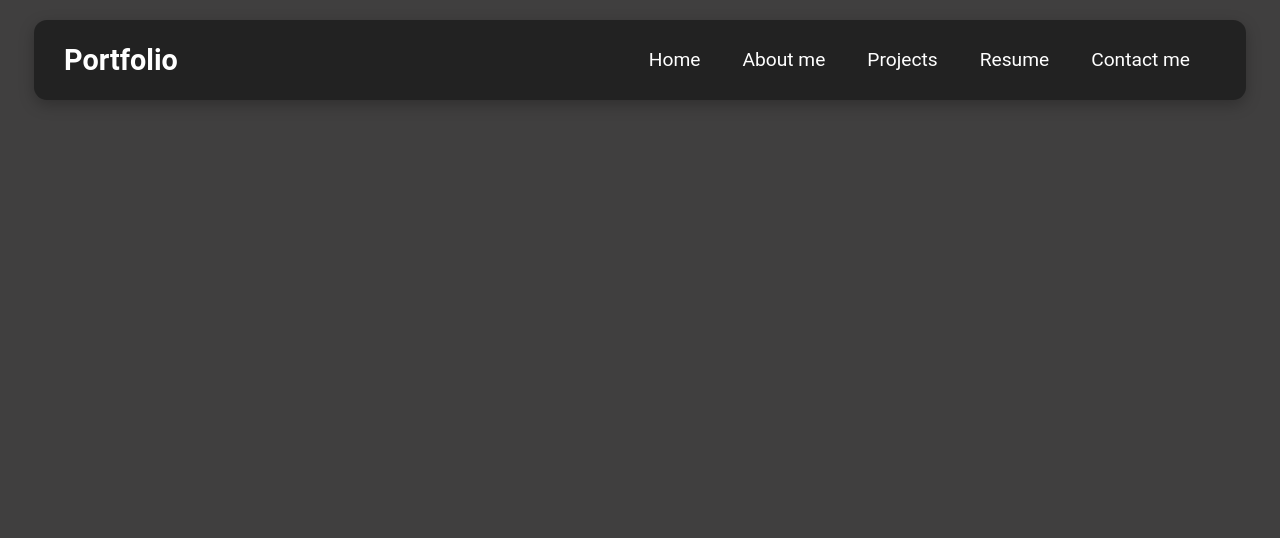
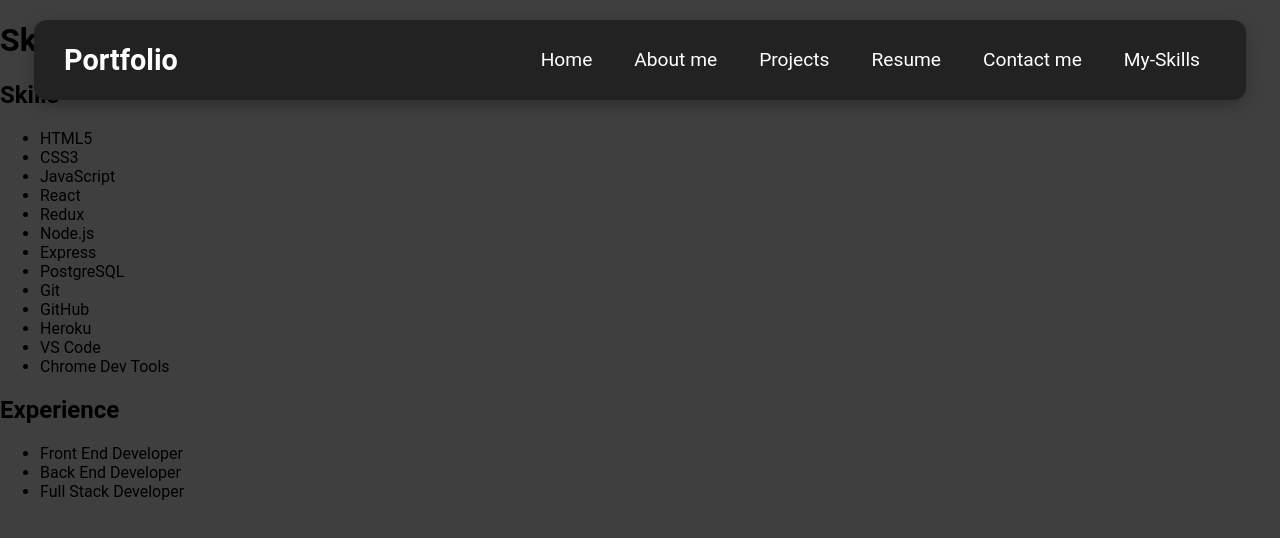
Before and after one commit to nightkuzan/My-Portfolio, a React (Create React App) app: page /myskills in a window 1280 px wide. Shown: the top 538 px of the page. Built offline with nearby package versions, Linux system fonts and the light colour scheme.

Commit message:
del basename

```diff
--- a/package.json
+++ b/package.json
@@ -1,7 +1,7 @@
 {
   "name": "nixht-portfolio",
   "version": "0.1.0",
-  "homepage": "https://nightkuzan.github.io/My-Portfolio",
+  "homepage": "https://nightkuzan.github.io/My-Portfolio/",
 
   "private": true,
   "dependencies": {
--- a/src/App.js
+++ b/src/App.js
@@ -8,6 +8,7 @@ import Contactme from './components/Contactme';
 import Home from './components/Home';
 import Navbar from './components/Navbar';
 import Resume from './components/Resume';
+import SkillnExp from './components/SkillnExp';
 
 class App extends React.Component {
 
@@ -17,9 +18,10 @@ class App extends React.Component {
         <Navbar />
         <Routes>
           <Route exact path="/" element={<Home />} />
-          <Route path="/aboutme" element={<Aboutme />} />
-          <Route path="/resume" element={<Resume />} />
+          <Route path="My-Portfolio/aboutme" element={<Aboutme />} />
+          <Route path="My-Portfolio/resume" element={<Resume />} />
           <Route path="/contactme" element={<Contactme />} />
+          <Route path="/myskills" element={<SkillnExp />} />
         </Routes>
       </>
     );
--- a/src/components/Aboutme.js
+++ b/src/components/Aboutme.js
@@ -4,6 +4,13 @@ function Aboutme(){
         <div>
         asdf
         <h1>asdf</h1>
+        My-PortfolioMy-PortfolioMy-Portfolio
+        My-Portfolio
+        My-Portfolio
+        My-Portfolio
+        My-Portfolio
+        My-Portfolio
+
         </div>
     )
 }
--- a/src/components/Home.js
+++ b/src/components/Home.js
@@ -5,7 +5,8 @@ function Home(){
                 <div className="home">
                     <div className="home-left">
                         <h1 className="home-title">Hi, I'm <span className="home-title-color">Aekkarit</span></h1>
-                        <span className="home-subtitle">I'm a Front-end Web Developer</span>
+                        <span className="home-subtitle">I'm a Web Developer</span>
+                        <span className="home-detail">Front End Developer</span>
                         {/* button to contact me page */}
                         <div className="home-btn">
                             <a href="/contactme" className="btn btn-outline btn-contact">Contact Me</a>
--- a/src/components/MenuData.js
+++ b/src/components/MenuData.js
@@ -6,7 +6,7 @@ export const MenuData = [
     },
     {
         title: 'About me',
-        path: '/aboutme',
+        path: 'My-Portfolio/aboutme',
         cName: 'nav-links',
     },
     {
@@ -16,12 +16,17 @@ export const MenuData = [
     },
     {
         title: 'Resume',
-        path: '/resume',
+        path: 'My-Portfolio/resume',
         cName: 'nav-links',
     },
     {
         title: 'Contact me',
         path: '/contactme',
         cName: 'nav-links',
+    },
+    {
+        title: 'My-Skills',
+        path: '/myskills',
+        cName: 'nav-links',
     }
 ];
--- /dev/null
+++ b/src/components/SkillnExp.js
@@ -0,0 +1,39 @@
+function SkillnExp(){
+    return (
+        <div className="skillnexp">
+        <div className="skillnexp__header">
+            <h1>Skills & Experience</h1>
+        </div>
+        <div className="skillnexp__content">
+            <div className="skillnexp__content__left">
+            <h2>Skills</h2>
+            <ul>
+                <li>HTML5</li>
+                <li>CSS3</li>
+                <li>JavaScript</li>
+                <li>React</li>
+                <li>Redux</li>
+                <li>Node.js</li>
+                <li>Express</li>
+                <li>PostgreSQL</li>
+                <li>Git</li>
+                <li>GitHub</li>
+                <li>Heroku</li>
+                <li>VS Code</li>
+                <li>Chrome Dev Tools</li>
+            </ul>
+            </div>
+            <div className="skillnexp__content__right">
+            <h2>Experience</h2>
+            <ul>
+                <li>Front End Developer</li>
+                <li>Back End Developer</li>
+                <li>Full Stack Developer</li>
+            </ul>
+            </div>
+        </div>
+        </div>
+    )
+}
+
+export default SkillnExp;
--- a/src/index.js
+++ b/src/index.js
@@ -7,7 +7,7 @@ import reportWebVitals from './reportWebVitals';
 const root = ReactDOM.createRoot(document.getElementById('root'));
 root.render(
   <React.StrictMode>
-    <BrowserRouter basename={process.env.PUBLIC_URL}>
+    <BrowserRouter>
       <App/>
     </BrowserRouter>
   </React.StrictMode>
```
